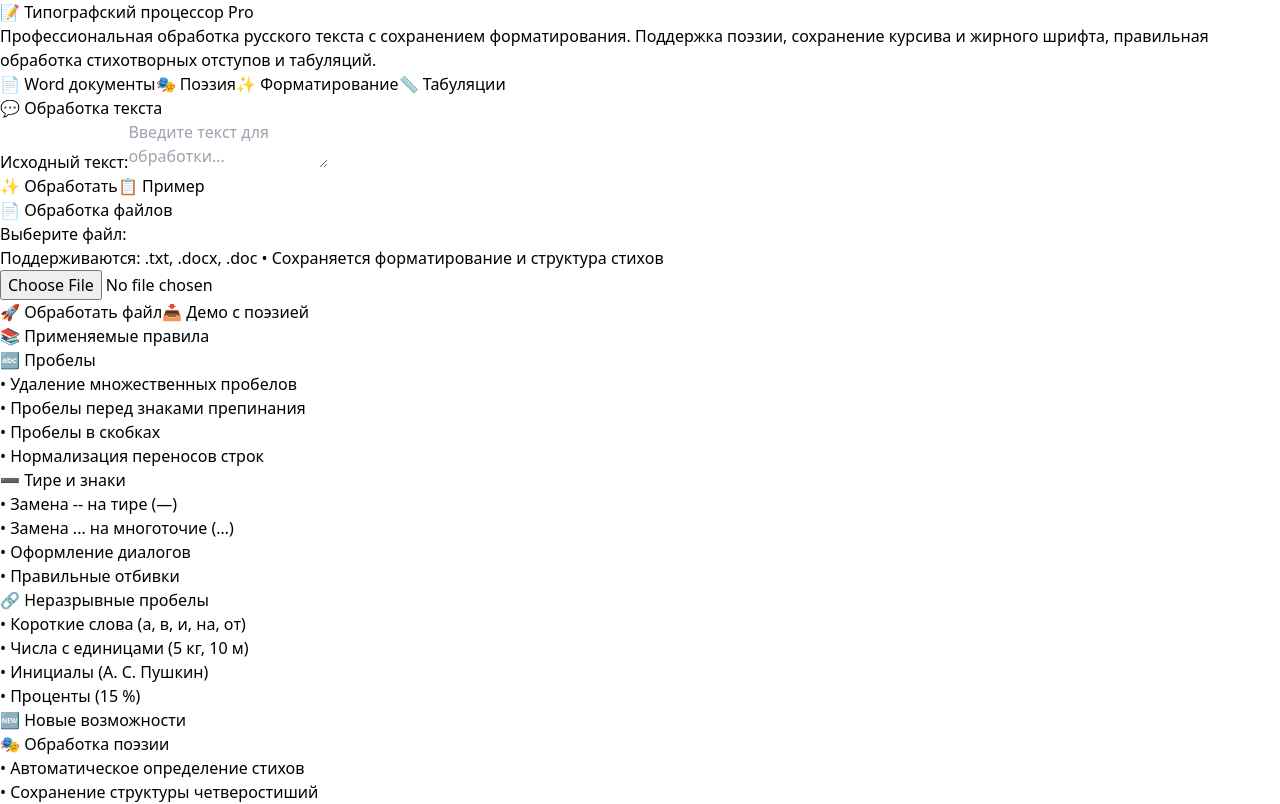
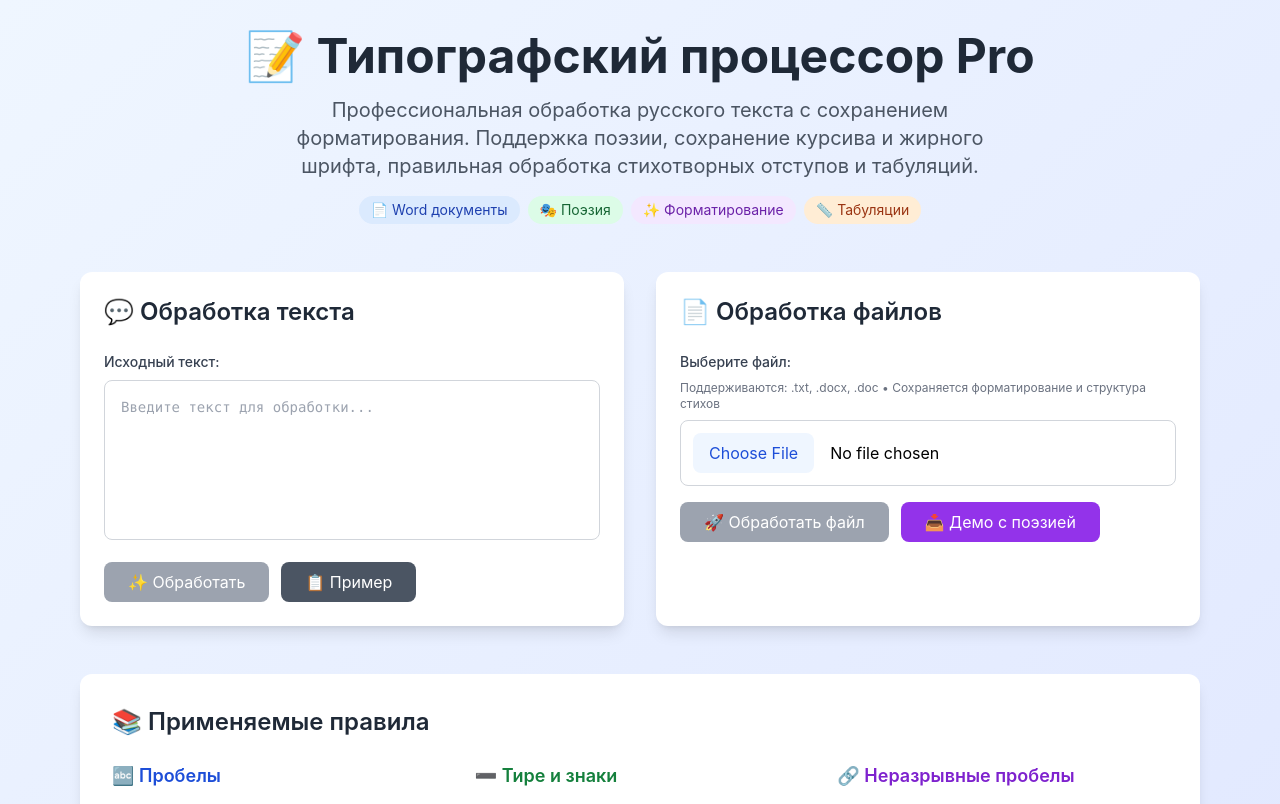
Before and after one commit to dimgo66/typography, a Next.js app: page / in a window 1280 px wide. Shown: the top 804 px of the page. Built offline with nearby package versions, Linux system fonts and the light colour scheme.

Commit message:
chore: временно добавлен safelist для всех классов Tailwind (отладка purge)

```diff
--- /dev/null
+++ b/tailwind.config.js
@@ -0,0 +1,17 @@
+/** @type {import('tailwindcss').Config} */
+module.exports = {
+  content: [
+    './pages/**/*.{js,ts,jsx,tsx,mdx}',
+    './components/**/*.{js,ts,jsx,tsx,mdx}',
+    './app/**/*.{js,ts,jsx,tsx,mdx}',
+  ],
+  theme: {
+    extend: {
+      fontFamily: {
+        sans: ['Inter', 'system-ui', 'sans-serif'],
+      },
+    },
+  },
+  plugins: [],
+  safelist: [{ pattern: /.*/ }],
+}
```
